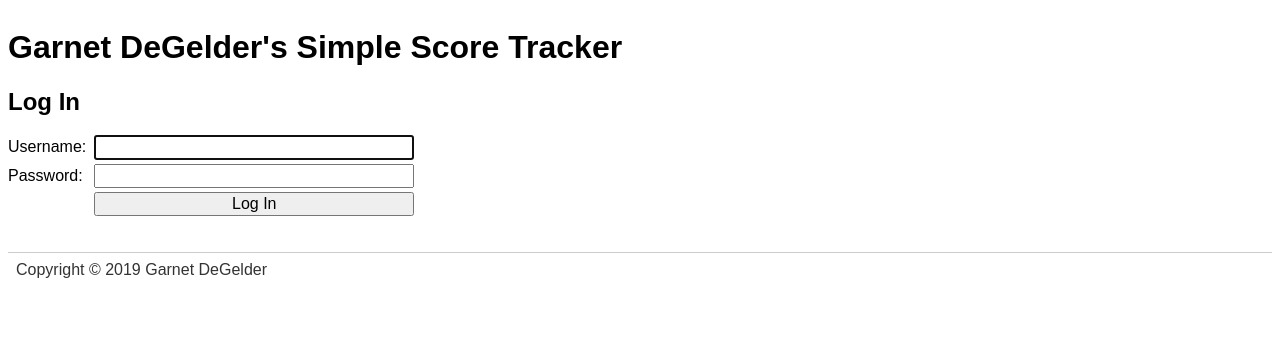
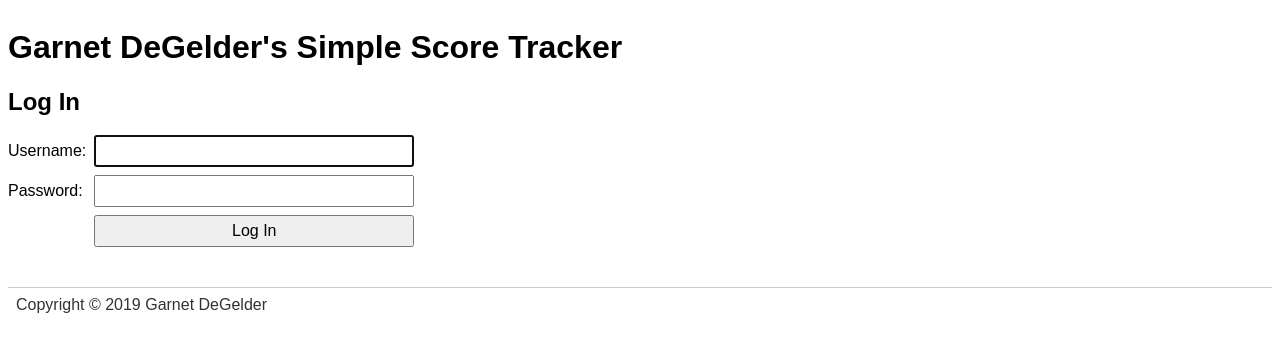
Before and after one commit to g-dg/simple-score-track, a PHP site: page /login.php in a window 1280 px wide. Shown: the top 352 px of the page. Run offline with PHP 8.4, Linux system fonts and the light colour scheme; some libraries are stand-ins or nearby versions.

Commit message:
Make form elements all the same height

```diff
--- a/res/style.css
+++ b/res/style.css
@@ -166,6 +166,14 @@ form.form textarea {
 	margin-bottom: 4px;
 }
 
+form.form button,
+form.form input,
+form.form select,
+form.form textarea {
+	margin-bottom: 8px;
+	min-height: 32px;
+}
+
 @media (max-width: 768px) {
 	form.form {
 		display: block;
@@ -185,7 +193,6 @@ form.form textarea {
 	form.form select,
 	form.form textarea {
 		width: 100%;
-		margin-bottom: 8px;
 		padding: 8px;
 	}
 }
```
